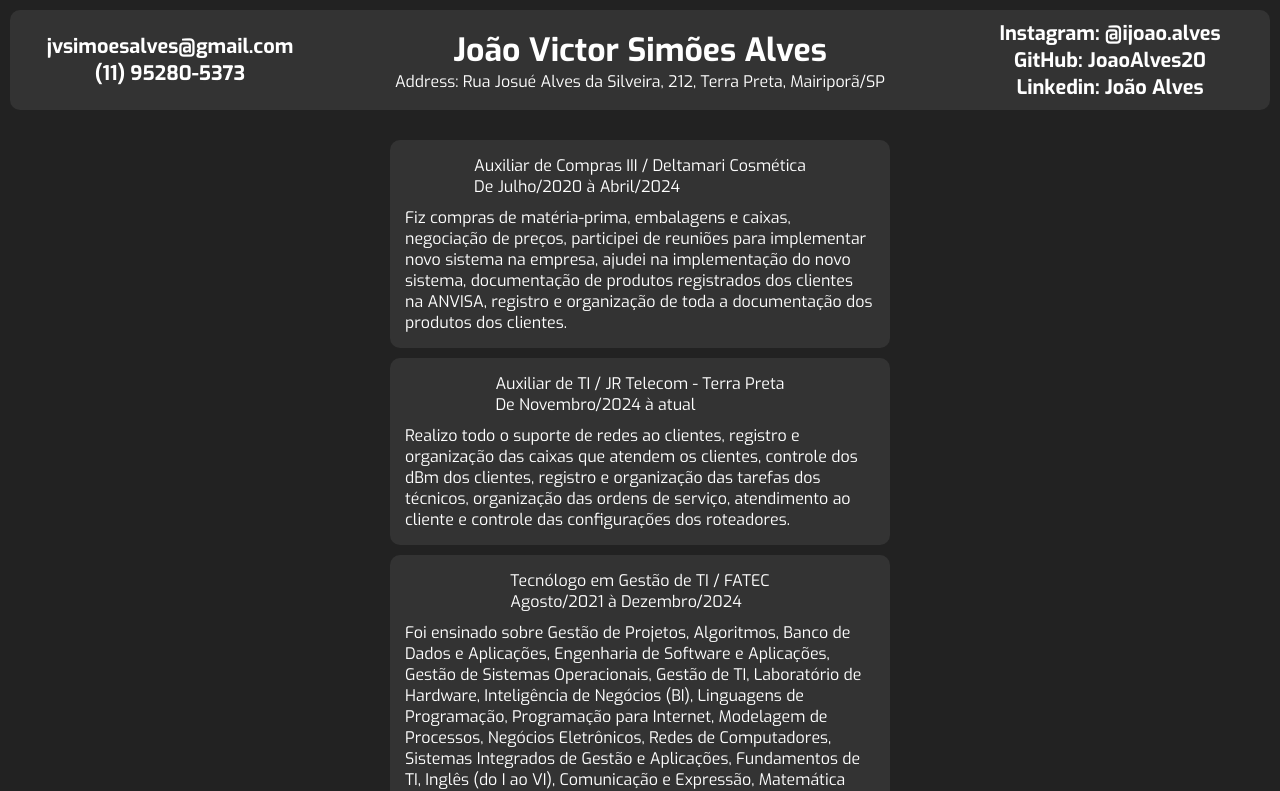
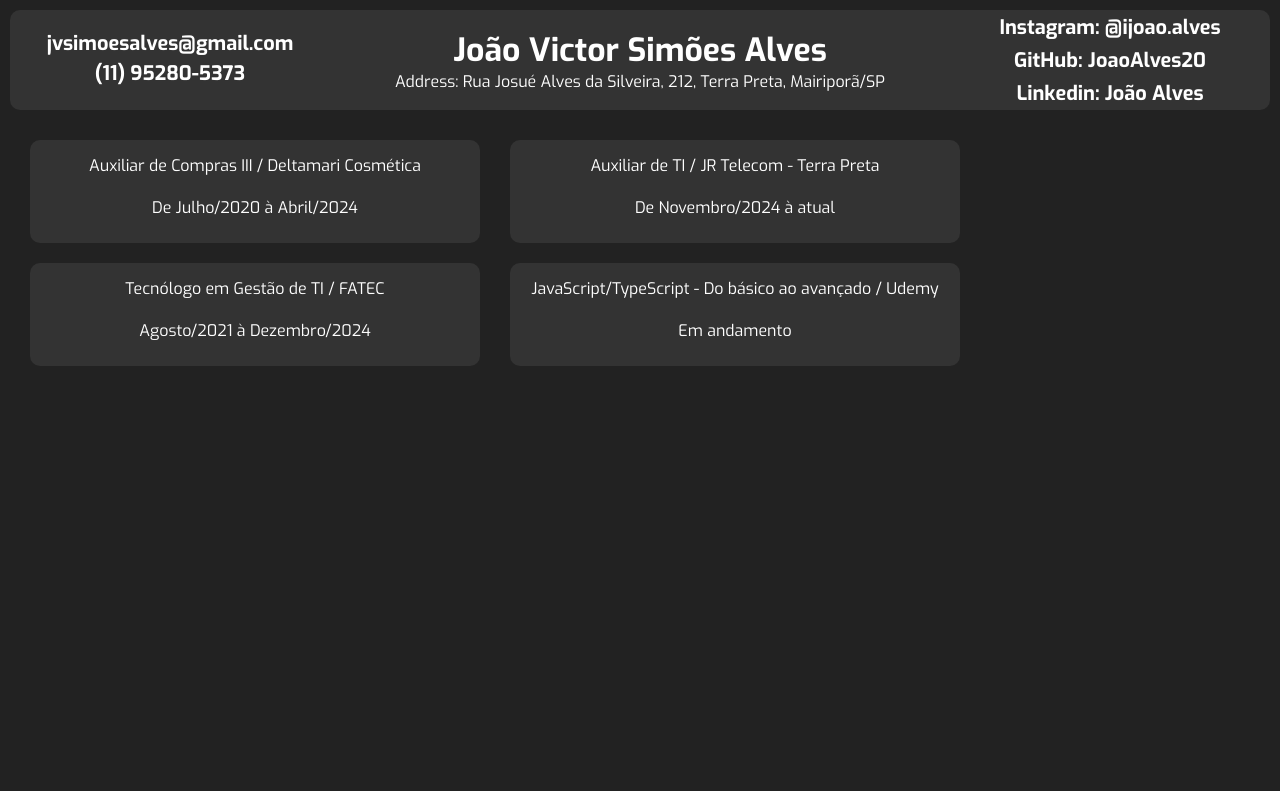
Before and after one commit to JoaoAlves20/site-cv, a React (Create React App) app: page / in a window 1280 px wide. Shown: the top 791 px of the page. Built offline with nearby package versions, Linux system fonts and the light colour scheme.

Commit message:
feat: created modal

```diff
--- a/package.json
+++ b/package.json
@@ -36,6 +36,7 @@
     ]
   },
   "devDependencies": {
+    "react-modal": "^3.16.3",
     "styled-components": "^6.1.14"
   }
 }
--- a/src/components/Header/style.js
+++ b/src/components/Header/style.js
@@ -14,6 +14,13 @@ export const Container = styled.header`
         cursor: pointer;
         text-decoration: none;
         color: #fff;
+        padding: 3px;
+        border-radius: 10px;
+    }
+
+    a:hover {
+        background-color: #fff;
+        color: #333;
     }
 
     .contacts {
--- a/src/components/Layout/style.js
+++ b/src/components/Layout/style.js
@@ -2,7 +2,7 @@ import styled from "styled-components";
 
 export const Container = styled.div`
     display: flex;
-    flex-direction: column;
     width: 100%;
     align-items: center;
+    margin-bottom: 10px;
 `;
--- a/src/components/bodyInfo/index.jsx
+++ b/src/components/bodyInfo/index.jsx
@@ -1,16 +1,43 @@
+import { useState } from "react"
+import Modal from 'react-modal'
+
 import { Container } from "./style"
 
 export default function BodyInfo(props) {
+    const [modalIsOpen, setIsOpen] = useState(false)
+
+    const modalOpen = () => {
+        setIsOpen(true)
+    }
+
+    const modalClose = () => {
+        setIsOpen(false)
+    }
+
     return (
-        <Container>
+        <>
+            <Container className="container-bodyinfo" onClick={modalOpen}>
                 <div className="title-time">
                     <span>{props.position} / {props.organ}</span><br />
                     <span>{props.time}</span>
                 </div>
+            </Container>
 
+            <Modal
+                isOpen={modalIsOpen}
+                onRequestClose={modalClose}
+                contentLabel="Modal-Description"
+                className="modal"
+                overlayClassName="modal-overlay"
+            >
+                <div className="container-description">
+                    <button onClick={modalClose}>&times;</button>
                     <div className="description">
+                        <h1>{props.position} / {props.organ}</h1>
                         <span>{props.description}</span>
                     </div>
-        </Container>
+                </div>
+            </Modal>
+        </>
     )
 }
--- a/src/components/bodyInfo/style.js
+++ b/src/components/bodyInfo/style.js
@@ -2,17 +2,21 @@ import styled from "styled-components";
 
 export const Container = styled.div`
     padding: 15px;
-    display: flex;
-    flex-direction: column;
-    align-items: center;
     width: 100%;
-    max-width: 500px;
+    max-width: 450px;
     margin-bottom: 10px;
+    margin-left: 30px;
     background-color: #333;
     color: #fff;
     border-radius: 10px;
 
     .title-time {
         margin-bottom: 10px;
+        cursor: pointer;
+        width: 100%;
+        height: 100%;
+        display: flex;
+        flex-direction: column;
+        align-items: center;
     }
 `;
--- a/src/style/global.js
+++ b/src/style/global.js
@@ -11,4 +11,55 @@ export const GlobalStyle = createGlobalStyle`
     body {
         background-color: #222;
     }
+
+    .modal {
+        background-color: rgba(0, 0, 0, 0.8);
+        color: #fff;
+        border-radius: 20px;
+        padding: 20px;
+        margin: 30px;
+        height: 300px;
+        display: flex;
+
+        .container-description {
+            display: flex;
+            flex-direction: row-reverse;
+            justify-content: space-between;
+            height: 100%;
+            width: 100vw;
+        }
+
+        .description {
+            display: flex;
+            flex-direction: column;
+            justify-content: space-around;
+            align-items: center;
+            padding: 50px;
+            max-width: 80vw;
+        }
+
+        button {
+            border: none;
+            border-radius: 5px;
+            width: 50px;
+            height: 30px;
+            font-size: 30px;
+            font-weight: bold;
+            display: flex;
+            justify-content: center;
+            align-items: center;
+            background-color: #de0b07;
+            color: #fff;
+            cursor: pointer;
+        }
+    }
+
+    .modal-overlay {
+        position: fixed;
+        top: 0;
+        left: 0;
+        right: 0;
+        bottom: 0;
+        background-color: rgba(0, 0, 0, 0.5);
+    }
 `
```
Lines whose indentation alone changed are shown as unchanged.
